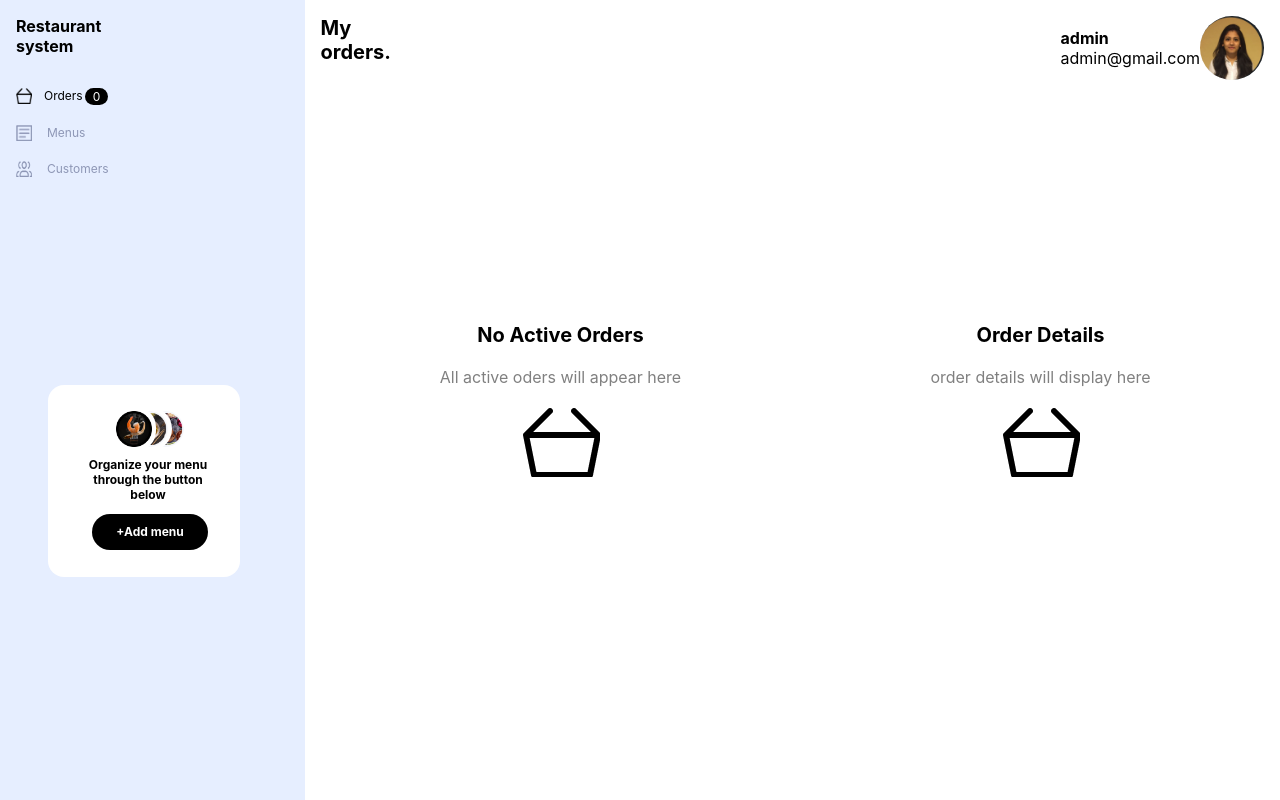
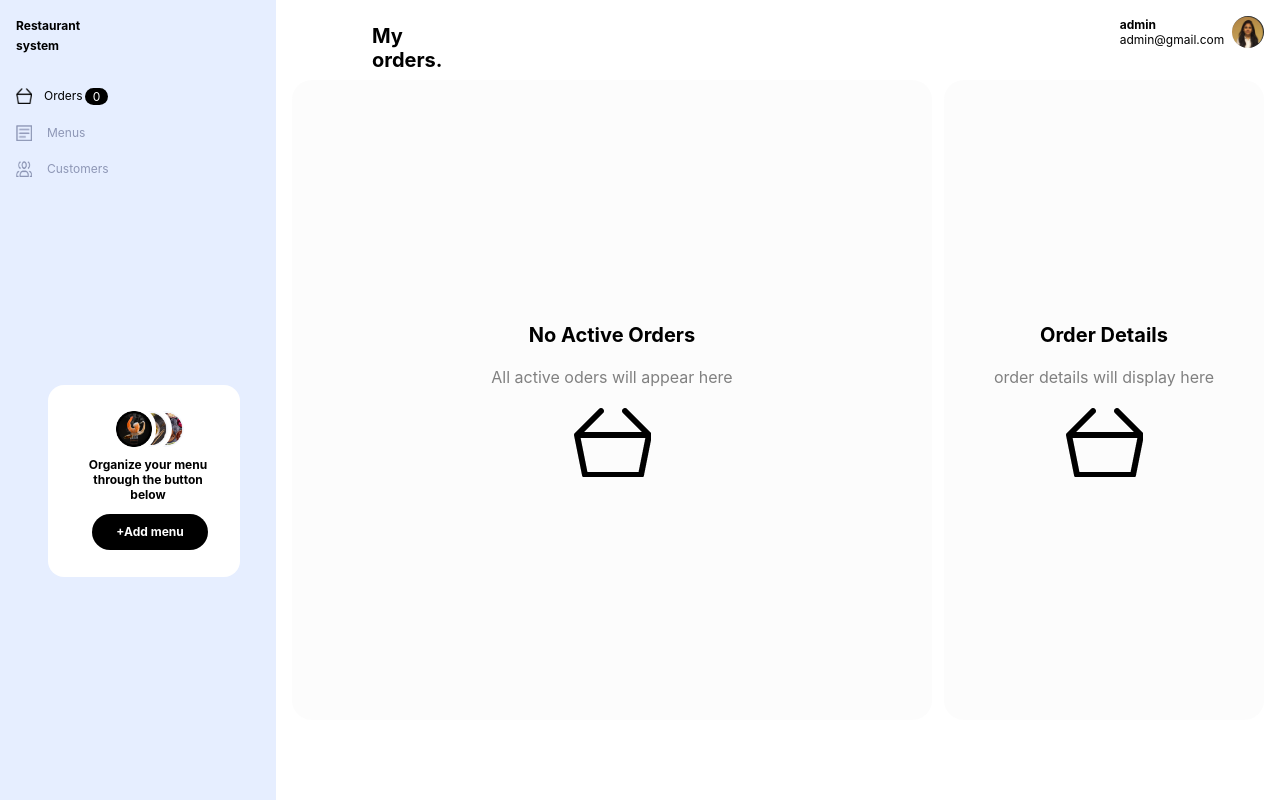
Before and after one commit to Templa-io/restaurant-management-system, a React (Create React App) app: page / in a window 1280 px wide. Built offline with nearby package versions, Linux system fonts and the light colour scheme.

Commit message:
update order list

```diff
--- a/src/components/EmptyOrderList.css
+++ b/src/components/EmptyOrderList.css
@@ -18,7 +18,7 @@
 
 }
 .Hero-left > div >span{
-    font-size: 16px;
+    font-size: 12px;
 }
 .orders{
     display: flex;
@@ -153,36 +153,48 @@ color: black;
 }
 .admin{
     display: flex;
+    align-items: center;
     justify-content: space-between;
+    margin-left: 5rem;
 }
 .admin > div:nth-child(1){
     width: 20px;
 }
 .admin > img {
-    width: 4rem;
+    width: 2rem;
+    height: 2rem;
     border-radius: 20rem;
+    margin-bottom: 2rem;
 }
 .profile{
     display: flex;
     flex-direction: column;
     align-items: start;
     justify-content: center;
+    margin-bottom: 2rem;
     margin-left: 45rem;
 
 }
 .profile > div:nth-child(1){
     font-weight: bold;
+    font-size: 12px;
+}
+.profile > div:nth-child(2){
+    font-size: 12px;
 }
 .container{
     display: flex;
     align-items: center;
+    gap: 12px;
 }
 .active-orders{
     display: flex;
     flex-direction: column;
     align-items: center;
     justify-content: center;
-    width: 30rem;
+    background: #F4F3F34D;
+    border-radius: 20px;
+    width: 40rem;
     height: 40rem;
     gap: 20px;
 
@@ -198,10 +210,11 @@ font-size: 20px;
     display: flex;
     flex-direction: column;
     align-items: center;
+    background:#F4F3F34D ;
+    border-radius: 20px;
     justify-content: center;
     width: 20rem;
-    height: 10rem;
-    margin-left: 5rem;
+    height: 40rem;
     gap: 20px;
 
 }
```
